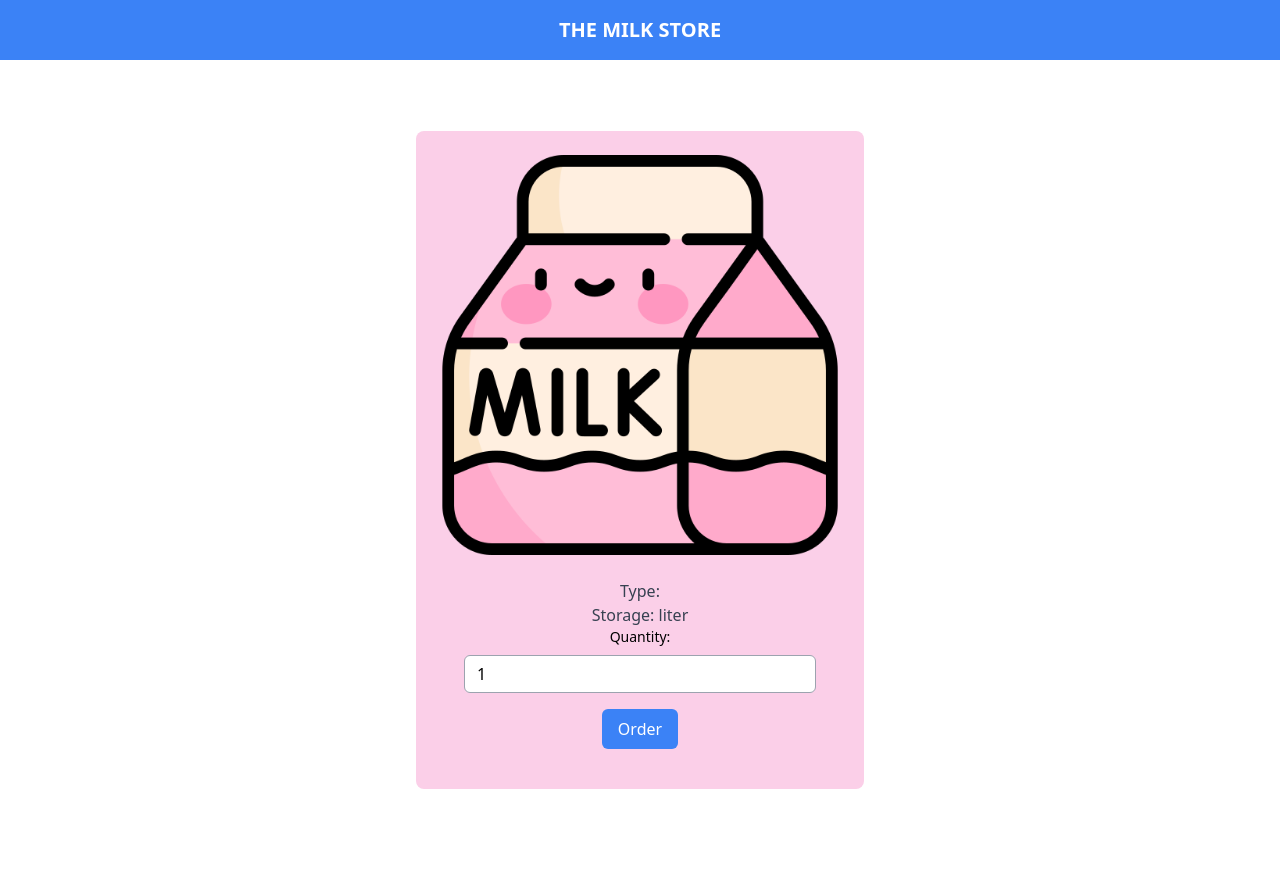
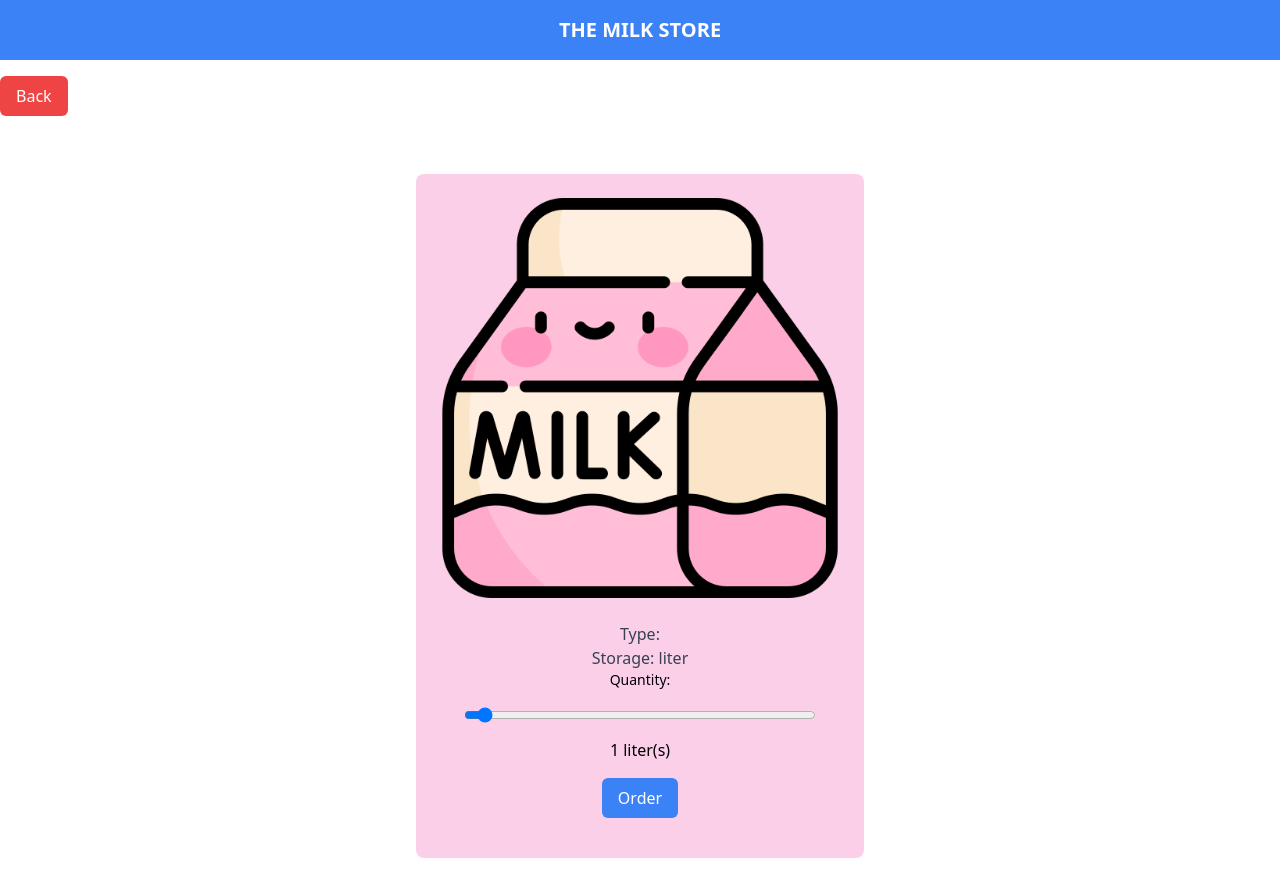
Before and after one commit to Armin-AF/Milk-app-react-ts-dnet, a React (Create React App) app in the folder client/: page /product/1 in a window 1280 px wide. Shown: the top 896 px of the page. Before the commit the page ends 860 px from the top, so only its background shows below. Built offline with nearby package versions, Linux system fonts and the light colour scheme; no server answers.

Commit message:
Slider and back b

```diff
--- a/client/src/Components/ProductInfo.tsx
+++ b/client/src/Components/ProductInfo.tsx
@@ -1,5 +1,5 @@
 import React, { useState, useEffect } from 'react';
-import { useParams } from 'react-router-dom';
+import { useParams, Link } from "react-router-dom";
 import axios from 'axios';
 import milkImage from './milk.png';
 import Header from "./Header";
@@ -35,6 +35,13 @@ const ProductInfo: React.FunctionComponent<Props> = () => {
     return (
         <div>
             <Header />
+            <div className="flex items-center justify-content-around text-center">
+                <Link to={`/`}>
+                    <button className="bg-red-500 hover:bg-red-700 text-white font-medium py-2 px-4 rounded-md mt-4">
+                        Back
+                    </button>
+                </Link>
+            </div>
             <div className="flex items-center justify-center h-screen text-center">
                 <div className="w-full max-w-md">
                     <div className="bg-pink-200 rounded-lg overflow-hidden">
@@ -53,13 +60,14 @@ const ProductInfo: React.FunctionComponent<Props> = () => {
                                         Quantity:
                                     </label>
                                     <input
-                                        type="number"
+                                        type="range"
                                         min={1}
                                         max={milkData.storage}
                                         value={quantity}
                                         onChange={(e) => setQuantity(e.target.valueAsNumber)}
                                         className="w-full bg-white rounded-md border border-gray-400 py-2 px-3 text-base leading-5 focus:outline-none focus:border-blue-500"
                                     />
+                                    <div className="text-center">{quantity} liter(s)</div>
                                     <button className="bg-blue-500 hover:bg-blue-700 text-white font-medium py-2 px-4 rounded-md mt-4" onClick={handleOrder}>
                                         Order
                                     </button>
@@ -72,5 +80,4 @@ const ProductInfo: React.FunctionComponent<Props> = () => {
         </div>
     );
 };
-
 export default ProductInfo;
```
